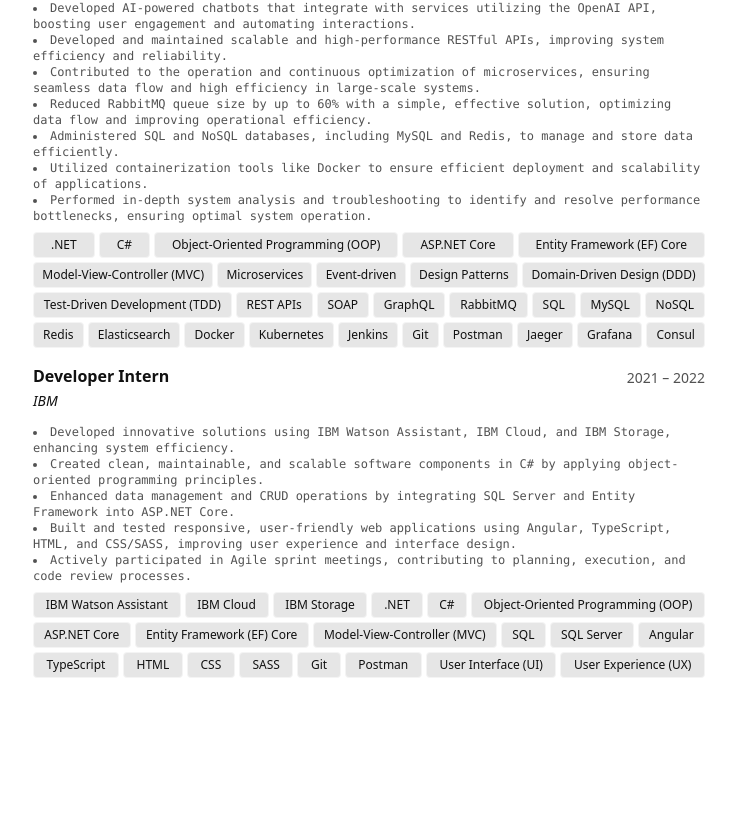
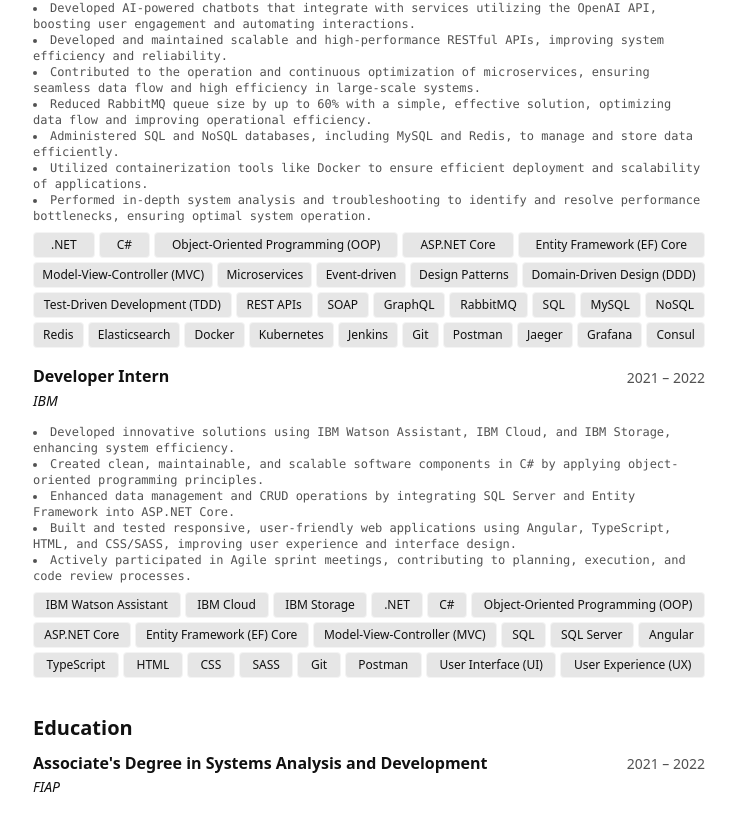
Before and after one commit to wilsonsouto/portfolio, an Angular app: page / in a window 1280 px wide. Shown: the part 486-1316 px from the top of the page, without its empty margins (271-1007 px from the left). Before the commit the page ends 1232 px from the top, so only its background shows below. Built offline with nearby package versions, Linux system fonts and the light colour scheme.

Commit message:
Add EducationComponent and update app layout

```diff
--- a/src/app/app.component.html
+++ b/src/app/app.component.html
@@ -2,4 +2,5 @@
 <main class="space-y-8 print:space-y-4">
   <app-about class="flex min-h-0 flex-col gap-y-3 print:gap-y-1" />
   <app-experience class="flex min-h-0 flex-col gap-y-3 print:gap-y-1" />
+  <app-education class="flex min-h-0 flex-col gap-y-3 print:gap-y-1" />
 </main>
--- /dev/null
+++ b/src/app/core/components/main/education/education.component.html
@@ -0,0 +1,42 @@
+<app-section-title
+  [attr.aria-label]="'Education section'"
+  [heading]="'Education'"
+/>
+<article
+  *ngFor="let education of educations"
+  class="flex w-full flex-col gap-2 leading-none sm:gap-1 print:text-sm"
+>
+  <header class="grid grid-cols-[1fr_auto] place-items-baseline">
+    <!-- #region degree -->
+    <div class="inline-flex gap-x-1 font-medium leading-none print:text-sm">
+      <h2
+        [attr.aria-label]="'Degree: ' + education.degree"
+        class="font-bold leading-none print:text-[12px]"
+      >
+        {{ education.degree }}
+      </h2>
+    </div>
+    <!-- #endregion -->
+
+    <!-- #region date-->
+    <app-date-span
+      [attr.aria-label]="
+        'Date: ' + education.startDate + ' – ' + education.endDate
+      "
+      [date]="education.startDate + ' – ' + education.endDate"
+    />
+    <!-- #endregion -->
+  </header>
+  <!-- #region institucional-->
+  <h3>
+    <a
+      [attr.aria-label]="'Institution name: ' + education.institution.name"
+      target="_blank"
+      class="text-sm font-normal italic leading-none hover:underline print:text-[12px]"
+      href="{{ education.institution.href }}"
+    >
+      {{ education.institution.name }}
+    </a>
+  </h3>
+  <!-- #endregion -->
+</article>
--- /dev/null
+++ b/src/app/core/components/main/education/education.component.ts
@@ -0,0 +1,34 @@
+import { CommonModule } from '@angular/common';
+import { Component } from '@angular/core';
+import { DateSpanComponent } from '@app/shared/components/date-span/date-span.component';
+import { SectionTitleComponent } from '@app/shared/components/section-title/section-title.component';
+
+interface Education {
+  institution: {
+    name: string;
+    href: string;
+  };
+  startDate: string;
+  endDate: string;
+  degree: string;
+}
+
+@Component({
+  selector: 'app-education',
+  standalone: true,
+  imports: [CommonModule, SectionTitleComponent, DateSpanComponent],
+  templateUrl: './education.component.html',
+})
+export class EducationComponent {
+  public educations: Education[] = [
+    {
+      institution: {
+        name: 'FIAP',
+        href: 'https://www.fiap.com.br/',
+      },
+      startDate: '2021',
+      endDate: '2022',
+      degree: " Associate's Degree in Systems Analysis and Development",
+    },
+  ];
+}
```
Also changed, not shown: src/app/app.component.ts (+8 -1 lines), 1 other file (tests, documents, lock files or other folders).
